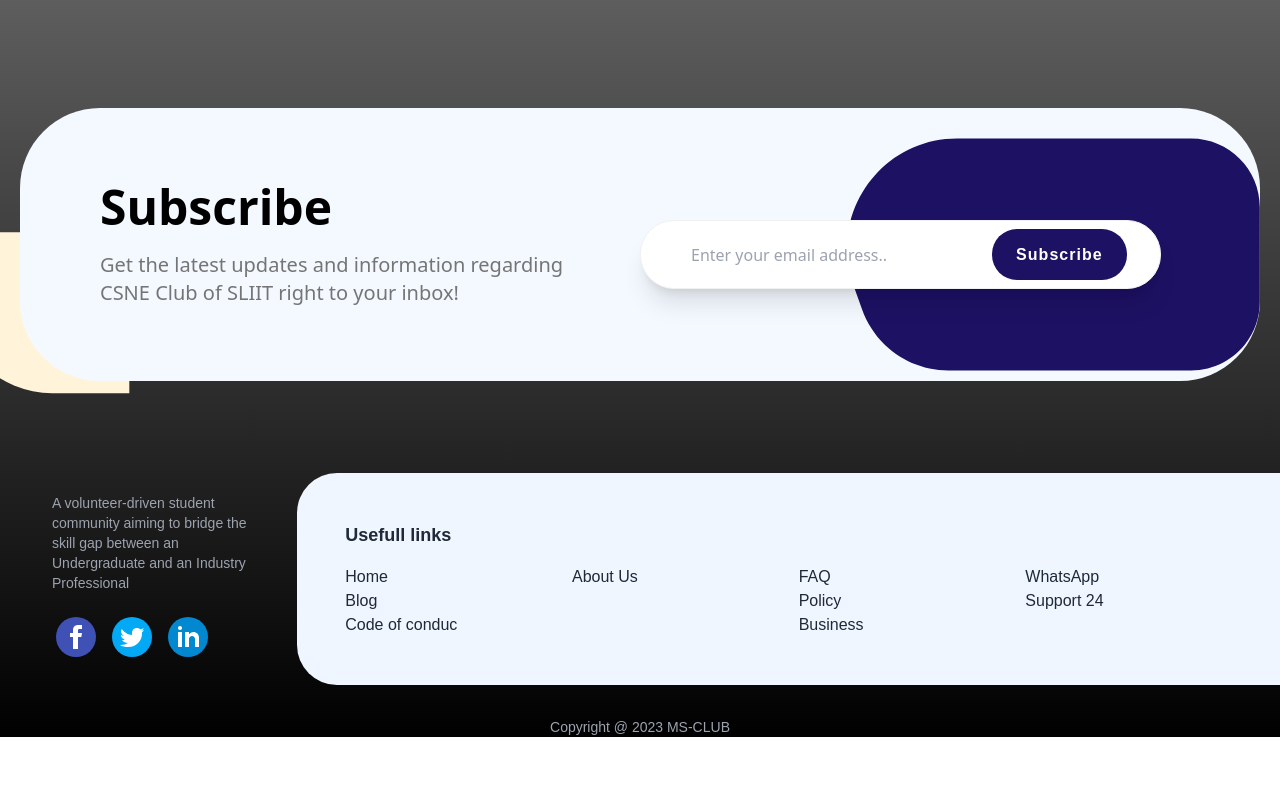
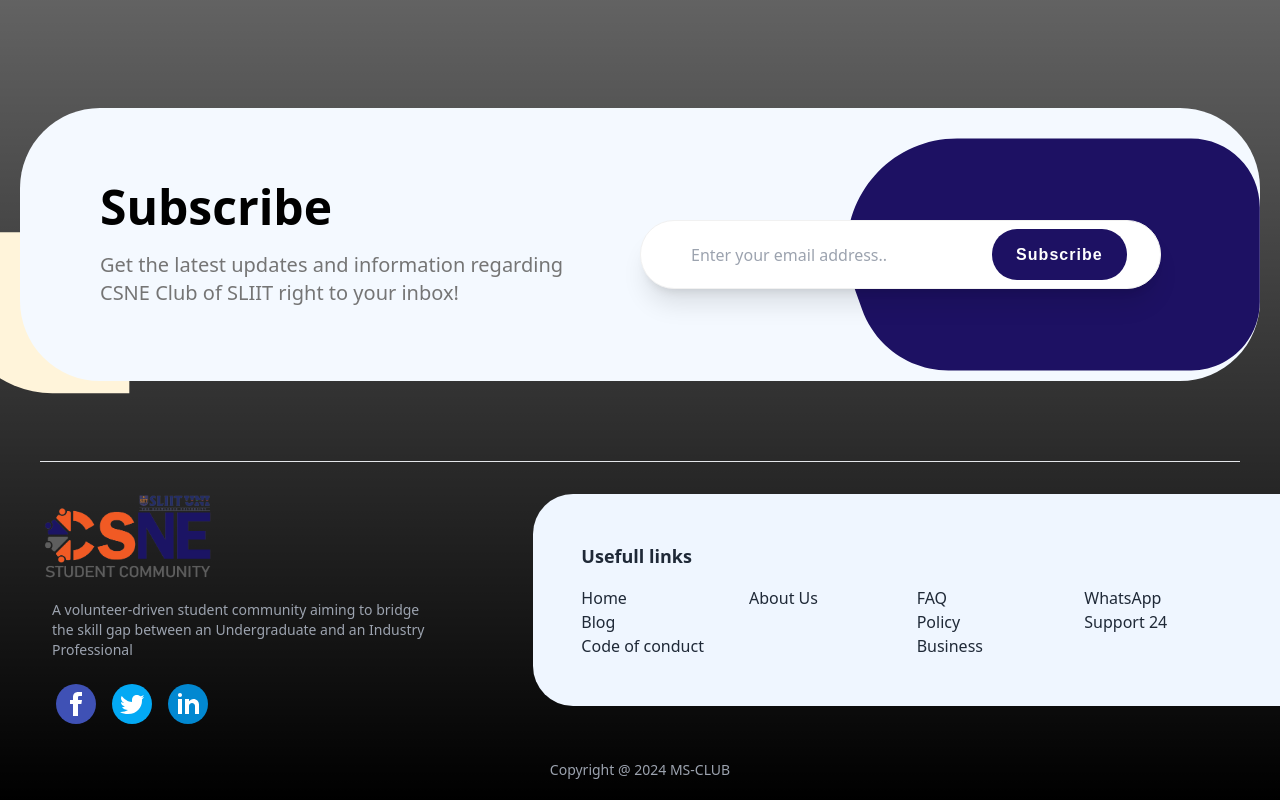
Before and after one commit to ms-club-sliit/CSNE-SC-Official-Web, a Next.js app: page / in a window 1280 px wide. Shown: the part 1276-2076 px from the top of the page. Before the commit the page ends 2013 px from the top, so only its background shows below. Built offline with nearby package versions, Linux system fonts and the light colour scheme.

Commit message:
fix: fixed some ui bugs

```diff
--- a/src/app/layout.js
+++ b/src/app/layout.js
@@ -1,13 +1,14 @@
 import "./globals.css";
 import Navbar from "@/components/Navbar";
-import Footer from "@/components/Footer"
+import Footer from "@/components/Footer";
 export default function RootLayout({ children }) {
   return (
     <html lang="en">
       <body>
         <Navbar />
         {children}
-        <Footer/>
+        <hr className="mt-5 mx-10" />
+        <Footer />
       </body>
     </html>
   );
--- a/src/components/Footer/index.jsx
+++ b/src/components/Footer/index.jsx
@@ -1,72 +1,138 @@
 "use client";
-import React from "react";
+import React, { useEffect, useState } from "react";
+import Image from "next/image";
 
 export default function index() {
+  const [currentYear, setCurrentYear] = useState();
+
+  useEffect(() => {
+    const dateInstance = new Date();
+    setCurrentYear(dateInstance.getFullYear().toString());
+  }, []);
+
   return (
-    <div class=" h-1/3 font-['arial']">
-
-<div class="flex flex-col md:flex-row md:space-x-5 pl-8 pt-8 pb-8 text-gray-400">
-    {/*  20% Section  */}
-    <div class="w-1/5 text-left mb-4 md:mb-0">
-        {/*  Logo  */}
-        {/* <img src="/images/logo_csne.jpg" alt="Logo" class="w-133px h-auto mx-0 mb-2"> */}
-
-        {/*  Small text area */}
-        <div class="para m-5 text-sm">
-        <p>A volunteer-driven student community aiming to bridge the skill gap between an  Undergraduate and an Industry  Professional</p>
+    <div class="h-1/3 pb-5">
+      <div class="flex relative pt-5 flex-col md:flex-row md:space-x-5 lg:pl-8 lg:py-8 text-gray-400 bg-[]">
+        <div class="lg:container lg:mx-auto lg:justify-left w-full text-left mb-4 md:mb-0">
+          <Image
+            width={500}
+            height={500}
+            alt="csnescLogo"
+            src="/static/csnesc-logo.png"
+            className="w-4/12 lg:w-48 h-auto mb-2 mx-auto lg:mx-0"
+          />
+          <div class="para m-5 text-sm text-center lg:text-left">
+            <p className="lg:max-w-sm md:max-w-sm">
+              A volunteer-driven student community aiming to bridge the skill
+              gap between an Undergraduate and an Industry Professional
+            </p>
           </div>
-        {/*  Social media icons  */}
-        <div class="flex justify-left mt-4 ml-5 ">
-            <a href="#" target="_blank" class="mr-2"><svg xmlns="http://www.w3.org/2000/svg"  viewBox="0 0 48 48" width="48px" height="48px"><path fill="#3f51b5" d="M24 4A20 20 0 1 0 24 44A20 20 0 1 0 24 4Z"/><path fill="#fff" d="M29.368,24H26v12h-5V24h-3v-4h3v-2.41c0.002-3.508,1.459-5.59,5.592-5.59H30v4h-2.287 C26.104,16,26,16.6,26,17.723V20h4L29.368,24z"/></svg></a>
-            <a href="#" target="_blank" class="mr-2"><svg xmlns="http://www.w3.org/2000/svg"  viewBox="0 0 48 48" width="48px" height="48px"><path fill="#03a9f4" d="M24 4A20 20 0 1 0 24 44A20 20 0 1 0 24 4Z"/><path fill="#fff" d="M36,17.12c-0.882,0.391-1.999,0.758-3,0.88c1.018-0.604,2.633-1.862,3-3 c-0.951,0.559-2.671,1.156-3.793,1.372C31.311,15.422,30.033,15,28.617,15C25.897,15,24,17.305,24,20v2c-4,0-7.9-3.047-10.327-6 c-0.427,0.721-0.667,1.565-0.667,2.457c0,1.819,1.671,3.665,2.994,4.543c-0.807-0.025-2.335-0.641-3-1c0,0.016,0,0.036,0,0.057 c0,2.367,1.661,3.974,3.912,4.422C16.501,26.592,16,27,14.072,27c0.626,1.935,3.773,2.958,5.928,3c-1.686,1.307-4.692,2-7,2 c-0.399,0-0.615,0.022-1-0.023C14.178,33.357,17.22,34,20,34c9.057,0,14-6.918,14-13.37c0-0.212-0.007-0.922-0.018-1.13 C34.95,18.818,35.342,18.104,36,17.12"/></svg></a>
-            <a href="#" target="_blank" ><svg xmlns="http://www.w3.org/2000/svg"  viewBox="0 0 48 48" width="48px" height="48px"><path fill="#0288d1" d="M24 4A20 20 0 1 0 24 44A20 20 0 1 0 24 4Z"/><path fill="#fff" d="M14 19H18V34H14zM15.988 17h-.022C14.772 17 14 16.11 14 14.999 14 13.864 14.796 13 16.011 13c1.217 0 1.966.864 1.989 1.999C18 16.11 17.228 17 15.988 17zM35 24.5c0-3.038-2.462-5.5-5.5-5.5-1.862 0-3.505.928-4.5 2.344V19h-4v15h4v-8c0-1.657 1.343-3 3-3s3 1.343 3 3v8h4C35 34 35 24.921 35 24.5z"/></svg></a>
+          <div class="flex justify-center lg:justify-start mt-4 ml-5 ">
+            <a href="#" target="_blank" class="mr-2">
+              <svg
+                xmlns="http://www.w3.org/2000/svg"
+                viewBox="0 0 48 48"
+                width="48px"
+                height="48px"
+              >
+                <path
+                  fill="#3f51b5"
+                  d="M24 4A20 20 0 1 0 24 44A20 20 0 1 0 24 4Z"
+                />
+                <path
+                  fill="#fff"
+                  d="M29.368,24H26v12h-5V24h-3v-4h3v-2.41c0.002-3.508,1.459-5.59,5.592-5.59H30v4h-2.287 C26.104,16,26,16.6,26,17.723V20h4L29.368,24z"
+                />
+              </svg>
+            </a>
+            <a href="#" target="_blank" class="mr-2">
+              <svg
+                xmlns="http://www.w3.org/2000/svg"
+                viewBox="0 0 48 48"
+                width="48px"
+                height="48px"
+              >
+                <path
+                  fill="#03a9f4"
+                  d="M24 4A20 20 0 1 0 24 44A20 20 0 1 0 24 4Z"
+                />
+                <path
+                  fill="#fff"
+                  d="M36,17.12c-0.882,0.391-1.999,0.758-3,0.88c1.018-0.604,2.633-1.862,3-3 c-0.951,0.559-2.671,1.156-3.793,1.372C31.311,15.422,30.033,15,28.617,15C25.897,15,24,17.305,24,20v2c-4,0-7.9-3.047-10.327-6 c-0.427,0.721-0.667,1.565-0.667,2.457c0,1.819,1.671,3.665,2.994,4.543c-0.807-0.025-2.335-0.641-3-1c0,0.016,0,0.036,0,0.057 c0,2.367,1.661,3.974,3.912,4.422C16.501,26.592,16,27,14.072,27c0.626,1.935,3.773,2.958,5.928,3c-1.686,1.307-4.692,2-7,2 c-0.399,0-0.615,0.022-1-0.023C14.178,33.357,17.22,34,20,34c9.057,0,14-6.918,14-13.37c0-0.212-0.007-0.922-0.018-1.13 C34.95,18.818,35.342,18.104,36,17.12"
+                />
+              </svg>
+            </a>
+            <a href="#" target="_blank">
+              <svg
+                xmlns="http://www.w3.org/2000/svg"
+                viewBox="0 0 48 48"
+                width="48px"
+                height="48px"
+              >
+                <path
+                  fill="#0288d1"
+                  d="M24 4A20 20 0 1 0 24 44A20 20 0 1 0 24 4Z"
+                />
+                <path
+                  fill="#fff"
+                  d="M14 19H18V34H14zM15.988 17h-.022C14.772 17 14 16.11 14 14.999 14 13.864 14.796 13 16.011 13c1.217 0 1.966.864 1.989 1.999C18 16.11 17.228 17 15.988 17zM35 24.5c0-3.038-2.462-5.5-5.5-5.5-1.862 0-3.505.928-4.5 2.344V19h-4v15h4v-8c0-1.657 1.343-3 3-3s3 1.343 3 3v8h4C35 34 35 24.921 35 24.5z"
+                />
+              </svg>
+            </a>
           </div>
-
         </div>
-
-    {/*  80% Section  */}
-
-    <div class="md:w-4/5 mr-8 ml-5  p-12  bg-blue-50 text-gray-800 rounded-s-[40px]">
+        <div class="md:w-7/12 lg:absolute right-0 py-5 text-center lg:float-right lg:text-start lg:mr-8 lg:ml-5 lg:p-12 lg:bg-blue-50 text-gray-800 lg:rounded-s-[40px]">
           <h3 class="text-lg font-semibold mb-4 ">Usefull links</h3>
-        {/*  Columns */}
-        <div class="flex flex-col md:flex-row md:space-x-5" >
-        {/* Column 1  */}
+          <div class="flex flex-col md:flex-row md:space-x-5">
             <div class="w-full md:w-1/4 mb-4 md:mb-0">
               <ul>
-                <li><a href="#">Home</a></li>
-                <li><a href="#">Blog</a> </li>
-                <li><a href="#">Code of conduc</a></li>
+                <li>
+                  <a href="#">Home</a>
+                </li>
+                <li>
+                  <a href="#">Blog</a>{" "}
+                </li>
+                <li>
+                  <a href="#">Code of conduct</a>
+                </li>
               </ul>
             </div>
-
-        {/*  Column 2  */}
             <div class="w-full md:w-1/4 mb-4 md:mb-0">
               <ul>
-                <li><a href="#">About Us</a></li>
+                <li>
+                  <a href="#">About Us</a>
+                </li>
               </ul>
             </div>
-
-        {/*  Column 3  */}
             <div class="w-full md:w-1/4 mb-4 md:mb-0">
               <ul>
-                <li><a href="#">FAQ</a></li>
-                <li><a href="#">Policy</a></li>
-                <li><a href="#">Business</a></li>
+                <li>
+                  <a href="#">FAQ</a>
+                </li>
+                <li>
+                  <a href="#">Policy</a>
+                </li>
+                <li>
+                  <a href="#">Business</a>
+                </li>
               </ul>
             </div>
-
-        {/*  Column 4 */}
             <div class="w-full md:w-1/4 mb-4 md:mb-0">
               <ul>
-                <li><a href="#">WhatsApp</a></li>
-                <li><a href="#">Support 24</a></li>
+                <li>
+                  <a href="#">WhatsApp</a>
+                </li>
+                <li>
+                  <a href="#">Support 24</a>
+                </li>
               </ul>
             </div>
           </div>
         </div>
       </div>
-<div class="p text-gray-400 text-center text-sm">Copyright @ 2023 MS-CLUB</div>
-
+      <div class="p text-gray-400 text-center text-sm">
+        Copyright @ {currentYear} MS-CLUB
+      </div>
     </div>
   );
 }
```
Lines whose indentation alone changed are shown as unchanged.
